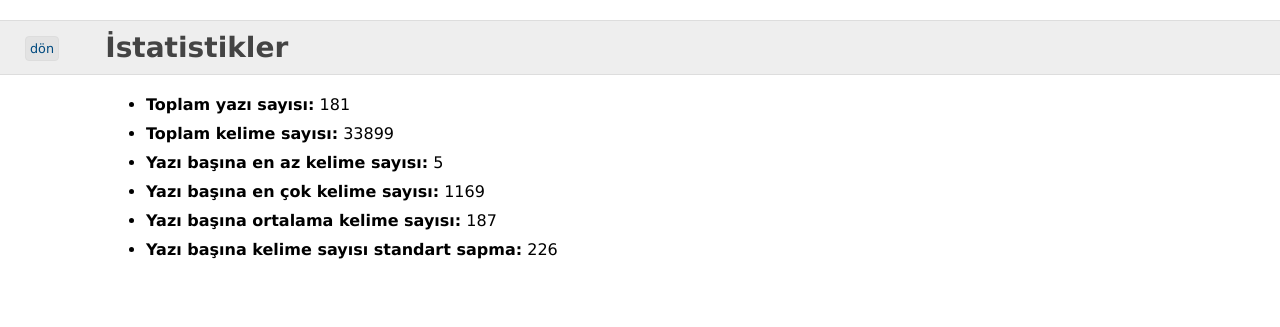
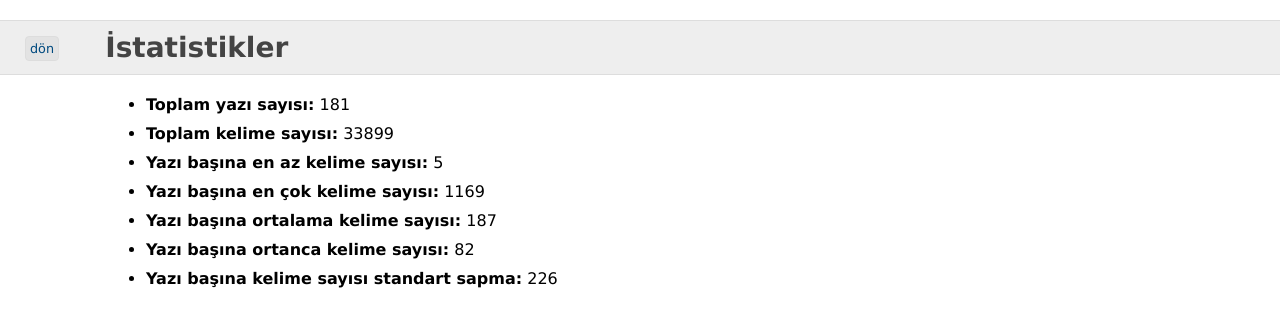
Before and after one commit to fehmicansaglam/fehmicansaglam.github.com, a Jekyll site: the page built from stats.html, in a window 1280 px wide. Shown: the top 327 px of the page. Built offline with Jekyll 4.4.1, drawn with Linux system fonts in a browser that asks for light colours.

Commit message:
Add median value to stats

```diff
--- a/stats.html
+++ b/stats.html
@@ -25,5 +26,6 @@
   <li><b>Yazı başına en az kelime sayısı:</b> <script>document.write(Math.min.apply(Math,wc));</script>
   <li><b>Yazı başına en çok kelime sayısı:</b> <script>document.write(Math.max.apply(Math,wc));</script>
   <li><b>Yazı başına ortalama kelime sayısı:</b> <script>document.write(average.toFixed(0));</script>
+  <li><b>Yazı başına ortanca kelime sayısı:</b> <script>document.write(wc[Math.floor(pc/2)]);</script>
   <li><b>Yazı başına kelime sayısı standart sapma:</b> <script>document.write(std.toFixed(0));</script>
 </ul>
```
Also changed, not shown: other parts of stats.html (+1 -0 lines).
